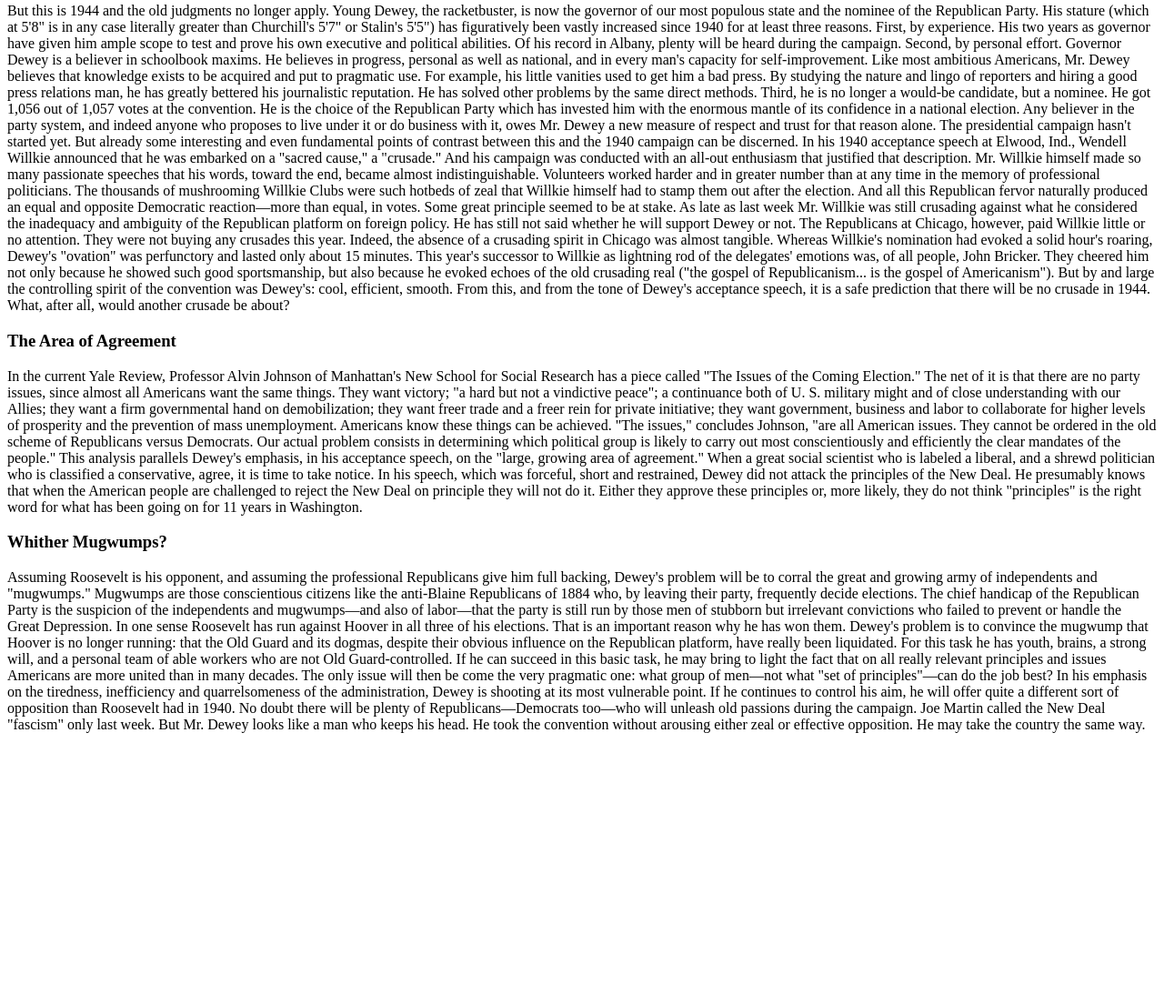
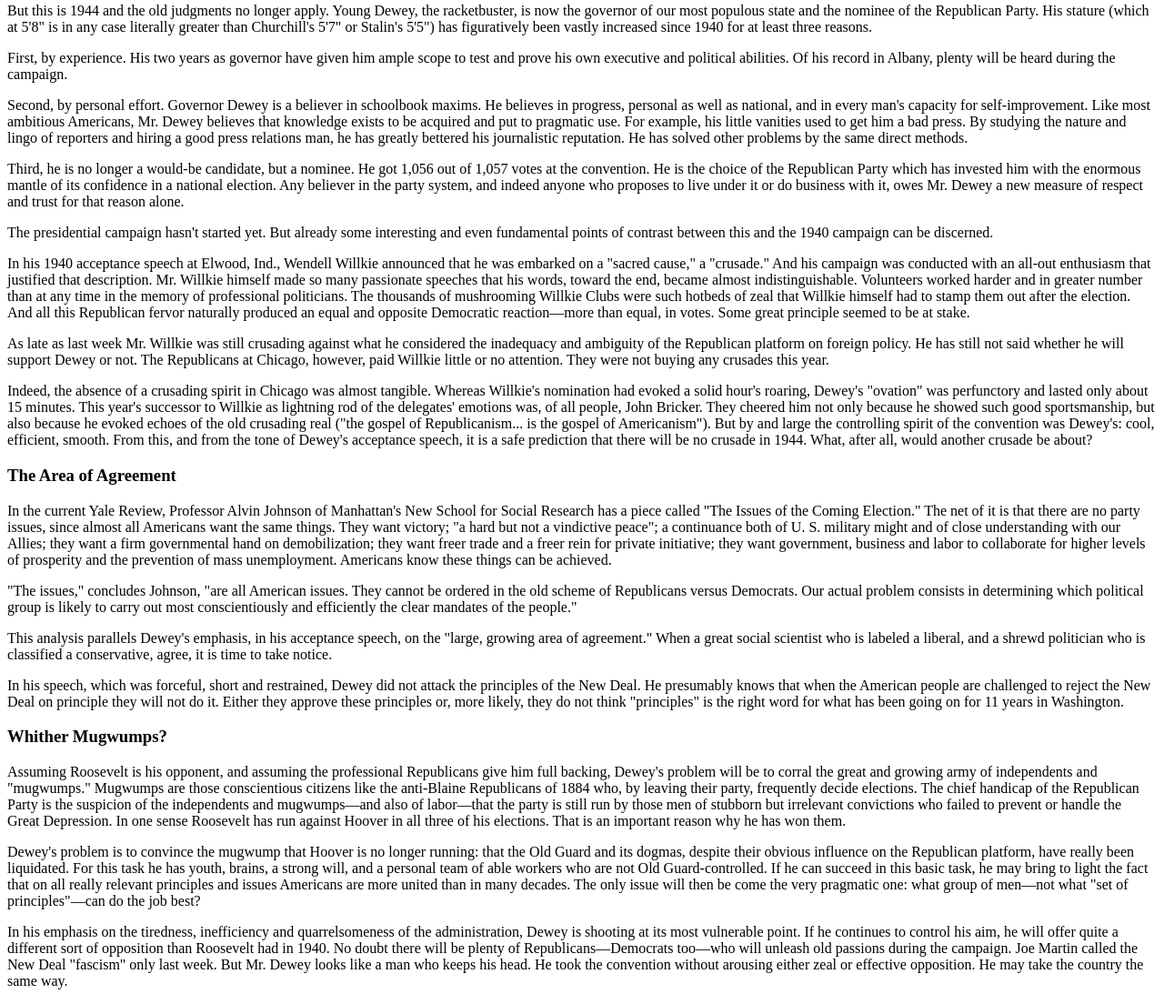
Before and after one commit to Lurky28/Lab1, a plain HTML site: page index.html in a window 1280 px wide. Shown: the part 419-1523 px from the top of the page at 91% size. Before the commit the page ends 1241 px from the top, so only its background shows below. Drawn offline with Linux system fonts and the light colour scheme.

Commit message:
paragraphs

```diff
--- a/index.html
+++ b/index.html
@@ -11,6 +11,7 @@
 <body>
     <h1>Nominee Dewey</h1>
     <h2>He and the issues have changed since 1940. The campaign will be different, too</h2>
+    <section>
         <p>
             The day before Governor Dewey was nominated in Chicago for President of the United States, his office in Albany sent out some new pictures of him with his wife and their two sons. One of these pictures is printed on the opposite page. It is Mr. Dewey's first campaign picture. It is a candidate's idea of a good picture. Mr. Dewey released it because it shows him as he likes to appear.
         </p>
@@ -26,31 +27,61 @@
         </p>
         <p>
             But this is 1944 and the old judgments no longer apply. Young Dewey, the racketbuster, is now the governor of our most populous state and the nominee of the Republican Party. His stature (which at 5'8" is in any case literally greater than Churchill's 5'7" or Stalin's 5'5") has figuratively been vastly increased since 1940 for at least three reasons.
+        </p>
+        <p>
             First, by experience. His two years as governor have given him ample scope to test and prove his own executive and political abilities. Of his record in Albany, plenty will be heard during the campaign.
+        </p>
+        <p>
             Second, by personal effort. Governor Dewey is a believer in schoolbook maxims. He believes in progress, personal as well as national, and in every man's capacity for self-improvement. Like most ambitious Americans, Mr. Dewey believes that knowledge exists to be acquired and put to pragmatic use. For example, his little vanities used to get him a bad press. By studying the nature and lingo of reporters and hiring a good press relations man, he has greatly bettered his journalistic reputation. He has solved other problems by the same direct methods.
+        </p>
+        <p>
             Third, he is no longer a would-be candidate, but a nominee. He got 1,056 out of 1,057 votes at the convention. He is the choice of the Republican Party which has invested him with the enormous mantle of its confidence in a national election. Any believer in the party system, and indeed anyone who proposes to live under it or do business with it, owes Mr. Dewey a new measure of respect and trust for that reason alone.
+        </p>
+        <p>
             The presidential campaign hasn't started yet. But already some interesting and even fundamental points of contrast between this and the 1940 campaign can be discerned.
+        </p>
+        <p>
             In his 1940 acceptance speech at Elwood, Ind., Wendell Willkie announced that he was embarked on a "sacred cause," a "crusade." And his campaign was conducted with an all-out enthusiasm that justified that description. Mr. Willkie himself made so many passionate speeches that his words, toward the end, became almost indistinguishable. Volunteers worked harder and in greater number than at any time in the memory of professional politicians. The thousands of mushrooming Willkie Clubs were such hotbeds of zeal that Willkie himself had to stamp them out after the election. And all this Republican fervor naturally produced an equal and opposite Democratic reaction—more than equal, in votes. Some great principle seemed to be at stake.
+        </p>
+        <p>
             As late as last week Mr. Willkie was still crusading against what he considered the inadequacy and ambiguity of the Republican platform on foreign policy. He has still not said whether he will support Dewey or not. The Republicans at Chicago, however, paid Willkie little or no attention. They were not buying any crusades this year.
+        </p>
+        <p>
             Indeed, the absence of a crusading spirit in Chicago was almost tangible. Whereas Willkie's nomination had evoked a solid hour's roaring, Dewey's "ovation" was perfunctory and lasted only about 15 minutes. This year's successor to Willkie as lightning rod of the delegates' emotions was, of all people, John Bricker. They cheered him not only because he showed such good sportsmanship, but also because he evoked echoes of the old crusading real ("the gospel of Republicanism... is the gospel of Americanism"). But by and large the controlling spirit of the convention was Dewey's: cool, efficient, smooth. From this, and from the tone of Dewey's acceptance speech, it is a safe prediction that there will be no crusade in 1944. What, after all, would another crusade be about?
         </p>
+    </section>
+
+    <section>
     <h3>
         The Area of Agreement
     </h3>
         <p>
             In the current Yale Review, Professor Alvin Johnson of Manhattan's New School for Social Research has a piece called "The Issues of the Coming Election." The net of it is that there are no party issues, since almost all Americans want the same things. They want victory; "a hard but not a vindictive peace"; a continuance both of U. S. military might and of close understanding with our Allies; they want a firm governmental hand on demobilization; they want freer trade and a freer rein for private initiative; they want government, business and labor to collaborate for higher levels of prosperity and the prevention of mass unemployment. Americans know these things can be achieved.
+        </p>
+        <p>
             "The issues," concludes Johnson, "are all American issues. They cannot be ordered in the old scheme of Republicans versus Democrats. Our actual problem consists in determining which political group is likely to carry out most conscientiously and efficiently the clear mandates of the people."
+        </p>
+        <p>
             This analysis parallels Dewey's emphasis, in his acceptance speech, on the "large, growing area of agreement." When a great social scientist who is labeled a liberal, and a shrewd politician who is classified a conservative, agree, it is time to take notice.
+        </p>
+        <p>
             In his speech, which was forceful, short and restrained, Dewey did not attack the principles of the New Deal. He presumably knows that when the American people are challenged to reject the New Deal on principle they will not do it. Either they approve these principles or, more likely, they do not think "principles" is the right word for what has been going on for 11 years in Washington.
         </p>
+    </section>
+
+    <section>
     <h3>
         Whither Mugwumps?
     </h3>
     <p>
         Assuming Roosevelt is his opponent, and assuming the professional Republicans give him full backing, Dewey's problem will be to corral the great and growing army of independents and "mugwumps." Mugwumps are those conscientious citizens like the anti-Blaine Republicans of 1884 who, by leaving their party, frequently decide elections. The chief handicap of the Republican Party is the suspicion of the independents and mugwumps—and also of labor—that the party is still run by those men of stubborn but irrelevant convictions who failed to prevent or handle the Great Depression. In one sense Roosevelt has run against Hoover in all three of his elections. That is an important reason why he has won them.
+    </p>
+    <p>
         Dewey's problem is to convince the mugwump that Hoover is no longer running: that the Old Guard and its dogmas, despite their obvious influence on the Republican platform, have really been liquidated. For this task he has youth, brains, a strong will, and a personal team of able workers who are not Old Guard-controlled. If he can succeed in this basic task, he may bring to light the fact that on all really relevant principles and issues Americans are more united than in many decades. The only issue will then be come the very pragmatic one: what group of men—not what "set of principles"—can do the job best?
+    </p>
+    <p>
         In his emphasis on the tiredness, inefficiency and quarrelsomeness of the administration, Dewey is shooting at its most vulnerable point. If he continues to control his aim, he will offer quite a different sort of opposition than Roosevelt had in 1940. No doubt there will be plenty of Republicans—Democrats too—who will unleash old passions during the campaign. Joe Martin called the New Deal "fascism" only last week. But Mr. Dewey looks like a man who keeps his head. He took the convention without arousing either zeal or effective opposition. He may take the country the same way.
     </p>
-
+    </section>
 </body>
 </html>
```
Lines whose indentation alone changed are shown as unchanged.
